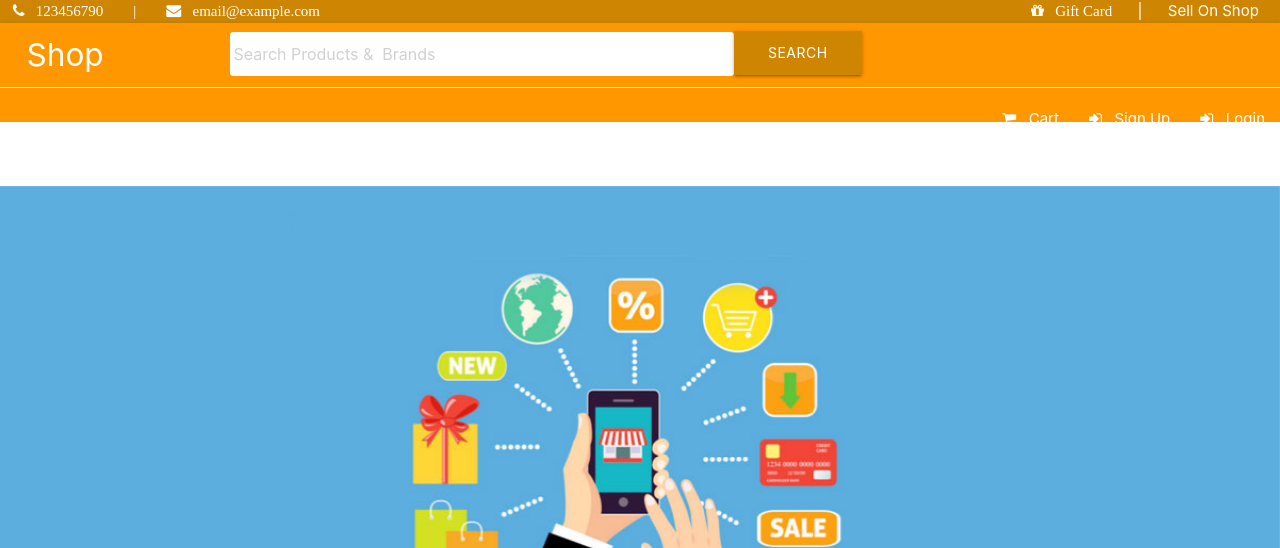
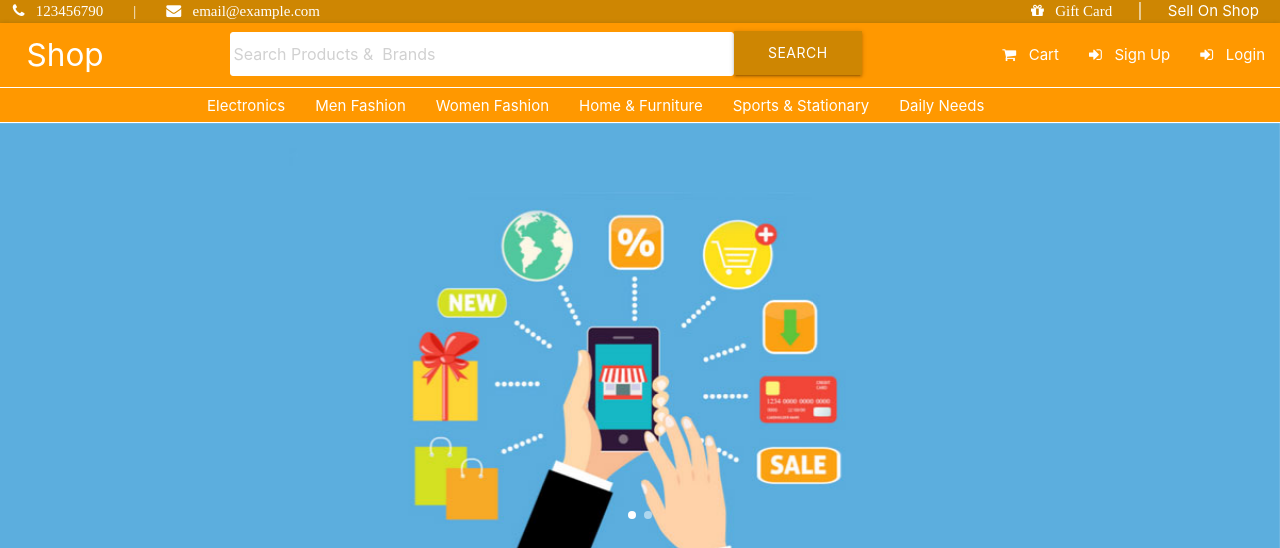
Before and after one commit to AnupamGit123/CodeIgniter319, a CodeIgniter app: page /CodeIgniter319/index.php/home/index in a window 1280 px wide. Shown: the top 548 px of the page. Run offline with CodeIgniter, Linux system fonts and the light colour scheme; some libraries are stand-ins or nearby versions.

Commit message:
Update index.php

```diff
--- a/application/views/Home/index.php
+++ b/application/views/Home/index.php
@@ -34,7 +34,7 @@
 
 		#set_mobile_search{border:1px solid white; background: white; color: black; border-radius: 3px; box-shadow: none; padding-left: 3px; margin-left: -3px;}
 
-		form{display: in}
+		form{display: inline}
 	</style>
 
 </head>
```
